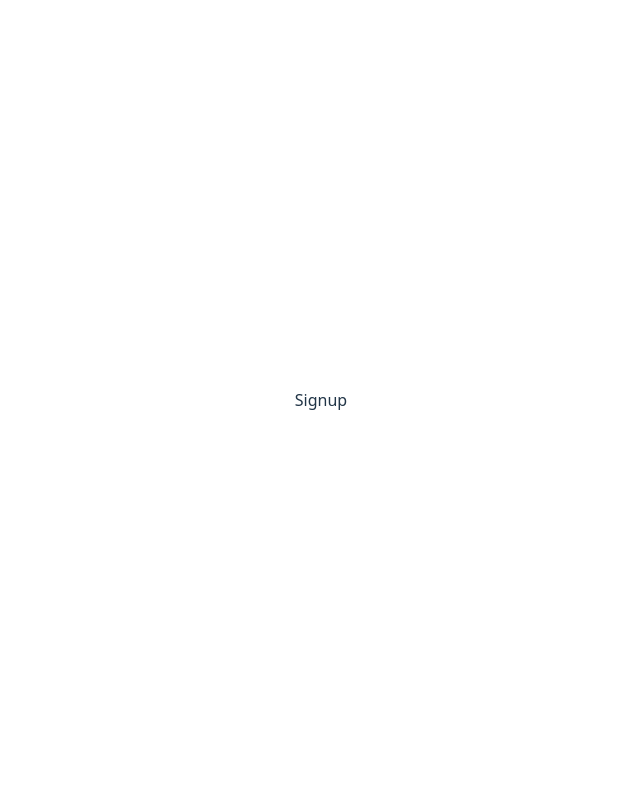
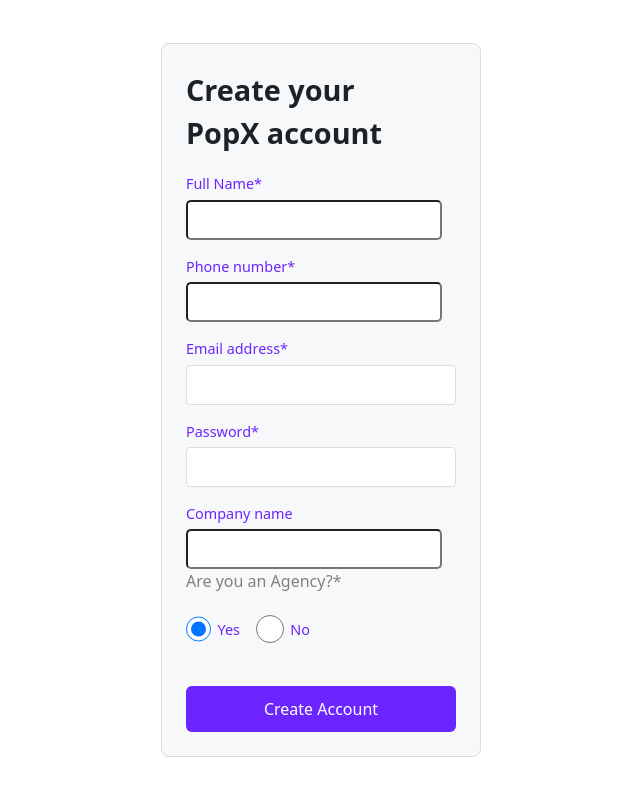
Before and after one commit to Raveena99999/InternAssignment, a React (Vite) app: page /signup in a window 1280 px wide. Shown: the top 796 px of the page, without its empty margins (319-959 px from the left). Built offline with nearby package versions, Linux system fonts and the light colour scheme; the HTML template or start-up script is replaced by a standard one.

Commit message:
working on signup page

```diff
--- a/src/App.jsx
+++ b/src/App.jsx
@@ -3,6 +3,7 @@
 import LoginPage from './pages/Login';
 import './App.css';
 import Signup from './pages/Signup';
+import Profile from './pages/Profile';
 
 function App() {
   return (
@@ -12,6 +13,8 @@
                 <Route path="/signup" element={<Signup />} />
 
         <Route path="/login" element={<LoginPage />} />
+                        <Route path="/profile" element={<Profile />} />
+
       </Routes>
     </BrowserRouter>
   );
--- /dev/null
+++ b/src/pages/Profile.jsx
@@ -0,0 +1,7 @@
+import React from 'react'
+
+export default function Profile() {
+  return (
+    <div>Profile</div>
+  )
+}
--- a/src/pages/Signup.jsx
+++ b/src/pages/Signup.jsx
@@ -1,7 +1,66 @@
-import React from 'react'
+import React, { useState } from "react";
+import { useNavigate } from "react-router-dom";
+import "../style/signup.css";
 
-export default function Signup() {
+const Signup = () => {
+  const navigate = useNavigate();
+  const [formData, setFormData] = useState({
+    fullName: "",
+    phoneNumber: "",
+    email: "",
+    password: "",
+    company: "",
+    isAgency: "Yes"
+  });
+
+  const handleChange = (e) => {
+    const { name, value } = e.target;
+    setFormData((prev) => ({ ...prev, [name]: value }));
+  };
+
+  const handleSubmit = (e) => {
+    e.preventDefault();
+    // Simulate account creation
+    console.log("Account Created", formData);
+    navigate("/profile");
+  };
+
   return (
-    <div>Signup</div>
-  )
-}
+    <div className="signup-container">
+      <form className="signup-form" onSubmit={handleSubmit}>
+        <h2>Create your <br /> <h2>PopX account</h2></h2>
+
+        <label>Full Name*</label>
+        <input name="fullName" required value={formData.fullName} onChange={handleChange} />
+
+        <label>Phone number*</label>
+        <input name="phoneNumber" required value={formData.phoneNumber} onChange={handleChange} />
+
+        <label>Email address*</label>
+        <input type="email" name="email" required value={formData.email} onChange={handleChange} />
+
+        <label>Password*</label>
+        <input type="password" name="password" required value={formData.password} onChange={handleChange} />
+
+        <label>Company name</label>
+        <input name="company" value={formData.company} onChange={handleChange} />
+
+        <p>Are you an Agency?*</p>
+        <div className="radio-group">
+          <label>
+            <input type="radio" value="Yes" name="isAgency" checked={formData.isAgency === "Yes"} onChange={handleChange} />
+            Yes
+          </label>
+          <label>
+            <input type="radio" value="No" name="isAgency" checked={formData.isAgency === "No"} onChange={handleChange} />
+            No
+          </label>
+        </div>
+
+        <button type="submit">Create Account</button>
+      </form>
+    </div>
+  );
+};
+
+export default Signup;
--- /dev/null
+++ b/src/style/signup.css
@@ -0,0 +1,71 @@
+.signup-container {
+  display: flex;
+  justify-content: center;
+  align-items: center;
+  height: 100vh;
+  background: white;
+}
+
+.signup-form {
+  width: 320px;
+  padding: 1.5rem;
+  background-color: #f7f8f9;
+  border: 1px solid gainsboro;
+  border-radius: 8px;
+}
+
+.signup-form h2 {
+  font-size: 1.8rem;
+  font-weight: bold;
+  margin-bottom: 1.2rem;
+    color: #1D2226;
+
+}
+
+.signup-form label {
+  display: block;
+  font-size: 0.9rem;
+  margin-top: 1rem;
+  margin-bottom: 0.3rem;
+  color: #6c25ff;
+}
+
+.signup-form input[type="text"],
+.signup-form input[type="email"],
+.signup-form input[type="password"],
+.signup-form input[type="tel"] {
+  width: 100%;
+  padding: 0.6rem;
+  border: 1px solid #ddd;
+  border-radius: 4px;
+  background: white;
+}
+
+.radio-group {
+  display: flex;
+  gap: 1rem;
+  margin-bottom: 1rem;
+}
+
+.radio-group label {
+  display: flex;
+  align-items: center;
+  gap: 0.4rem;
+  font-size: 0.9rem;
+  width: 20%;
+}
+
+.signup-form button {
+  margin-top: 1rem;
+  background-color: #6c25ff;
+  color: white;
+  border: none;
+  padding: 0.75rem;
+  width: 100%;
+  border-radius: 6px;
+  font-weight: 500;
+}
+
+.required {
+  color: red;
+}
```
Also changed, not shown: src/pages/Welcome.jsx (+5 -26 lines).
